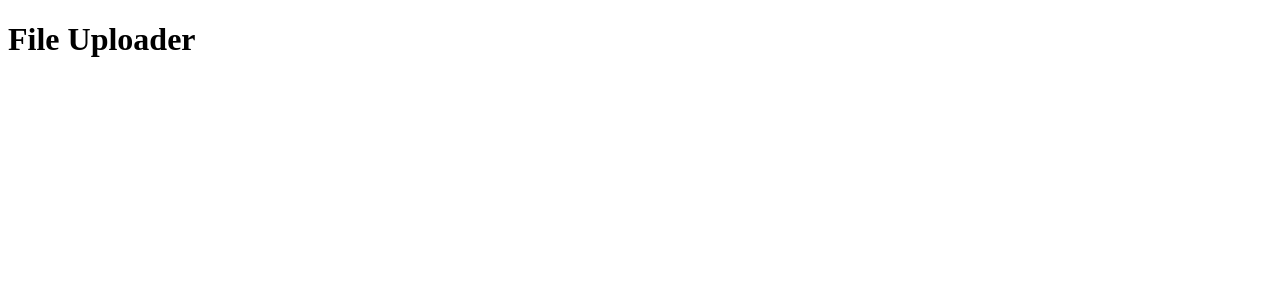
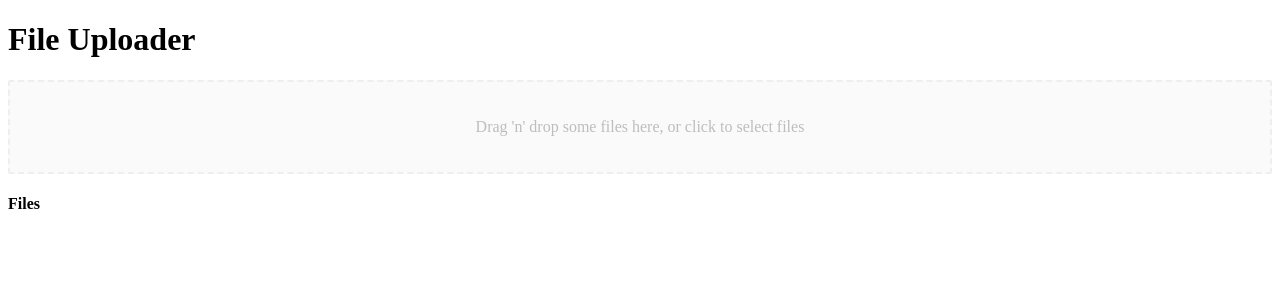
Before and after one commit to luiscarlin/parse-spike, a React (Vite) app: page / in a window 1280 px wide. Shown: the top 300 px of the page. Built offline with nearby package versions, Linux system fonts and the light colour scheme.

Commit message:
add dropzone

```diff
--- a/package.json
+++ b/package.json
@@ -13,6 +13,7 @@
     "node-xlsx": "^0.15.0",
     "react": "^16.12.0",
     "react-dom": "^16.12.0",
+    "react-dropzone": "^10.2.1",
     "xlsx": "^0.15.4"
   },
   "devDependencies": {
--- a/src/App.js
+++ b/src/App.js
@@ -1,8 +1,10 @@
 import React from "react";
+import Dropzone from "./Dropzone";
 
 const App = () => (
   <main>
     <h1>File Uploader</h1>
+    <Dropzone />
   </main>
 );
 
--- /dev/null
+++ b/src/Dropzone.js
@@ -0,0 +1,28 @@
+import React from "react";
+import { useDropzone } from "react-dropzone";
+import "./dropzone.css";
+
+const Dropzone = props => {
+  const { acceptedFiles, getRootProps, getInputProps } = useDropzone();
+
+  const files = acceptedFiles.map(file => (
+    <li key={file.path}>
+      {file.path} - {file.size} bytes
+    </li>
+  ));
+
+  return (
+    <section className="container">
+      <div {...getRootProps({ className: "dropzone" })}>
+        <input {...getInputProps()} />
+        <p>Drag 'n' drop some files here, or click to select files</p>
+      </div>
+      <aside>
+        <h4>Files</h4>
+        <ul>{files}</ul>
+      </aside>
+    </section>
+  );
+};
+
+export default Dropzone;
--- /dev/null
+++ b/src/dropzone.css
@@ -0,0 +1,15 @@
+.dropzone {
+  flex: 1;
+  display: flex;
+  flex-direction: column;
+  align-items: center;
+  padding: 20px;
+  border-width: 2px;
+  border-radius: 2px;
+  border-color: #eeeeee;
+  border-style: dashed;
+  background-color: #fafafa;
+  color: #bdbdbd;
+  outline: none;
+  transition: border 0.24s ease-in-out;
+}
```
Also changed, not shown: 1 other file (tests, documents, lock files or other folders).
